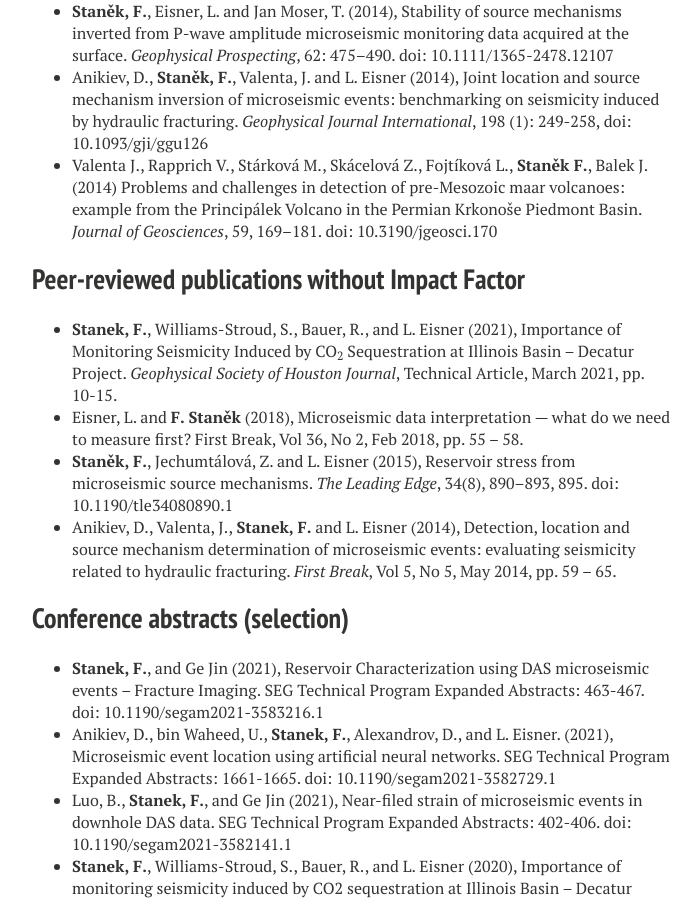
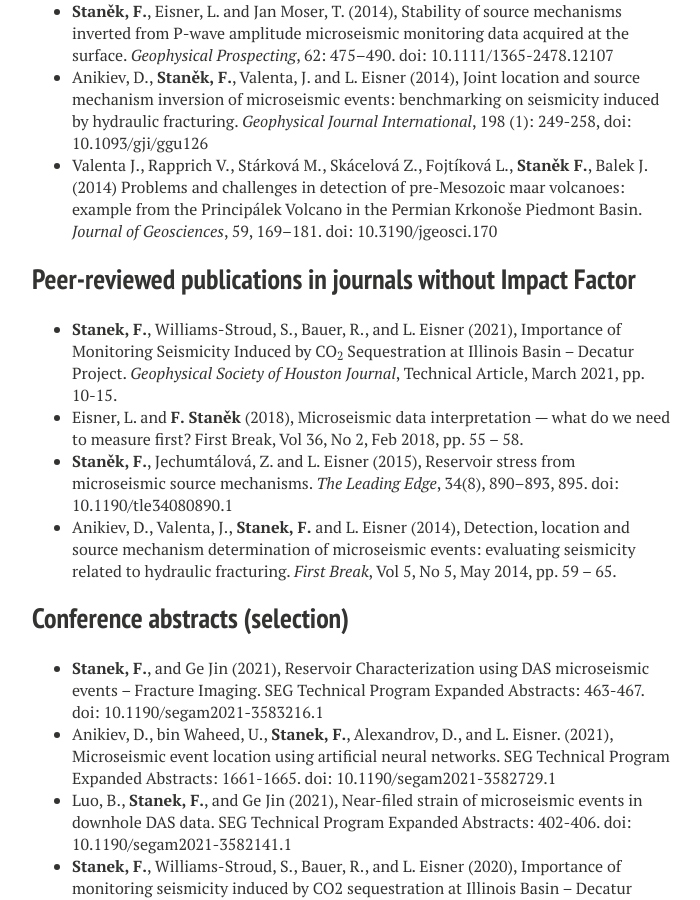
Before and after one commit to StanekFr/StanekFr.github.io, a Jekyll site: the page built from publications/index.md, in a window 1280 px wide and 900 px high, scrolled down 1035 px. Shown: the whole window, without its empty margins (288-988 px from the left). Built offline with Jekyll 4.4.1, drawn with Linux system fonts in a browser that asks for light colours; nearby versions of some CDN libraries; some web fonts are replaced.

Commit message:
Update index.md

```diff
--- a/publications/index.md
+++ b/publications/index.md
@@ -24,7 +24,7 @@ modified: 2022-07-17
 - Anikiev, D., **Staněk, F.**, Valenta, J. and L. Eisner (2014), Joint location and source mechanism inversion of microseismic events: benchmarking on seismicity induced by hydraulic fracturing. *Geophysical Journal International*, 198 (1): 249-258, doi: 10.1093/gji/ggu126
 - Valenta J., Rapprich V., Stárková M., Skácelová Z., Fojtíková L., **Staněk F.**, Balek J. (2014) Problems and challenges in detection of pre-Mesozoic maar volcanoes: example from the Principálek Volcano in the Permian Krkonoše Piedmont Basin. *Journal of Geosciences*, 59, 169–181. doi: 10.3190/jgeosci.170
 
-## Peer-reviewed publications without Impact Factor
+## Peer-reviewed publications in journals without Impact Factor
 - **Stanek, F.**, Williams-Stroud, S., Bauer, R., and L. Eisner (2021), Importance of Monitoring Seismicity Induced by CO<sub>2</sub> Sequestration at Illinois Basin – Decatur Project. *Geophysical Society of Houston Journal*, Technical Article, March 2021, pp. 10-15.
 - Eisner, L. and **F. Staněk** (2018), Microseismic data interpretation — what do we need to measure first? First Break, Vol 36, No 2, Feb 2018, pp. 55 – 58.
 - **Staněk, F.**, Jechumtálová, Z. and L. Eisner (2015), Reservoir stress from microseismic source mechanisms. *The Leading Edge*, 34(8), 890–893, 895. doi: 10.1190/tle34080890.1
```
